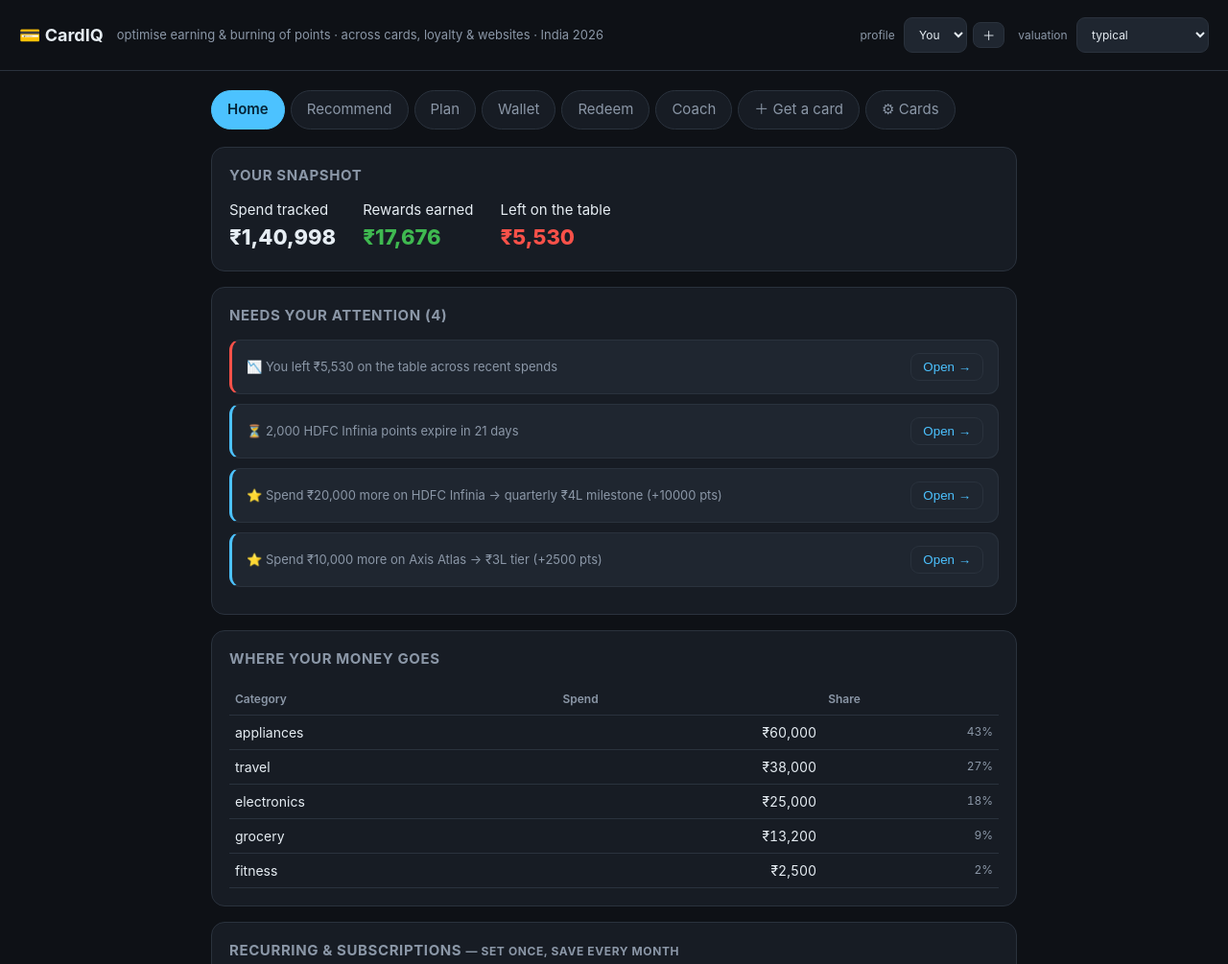
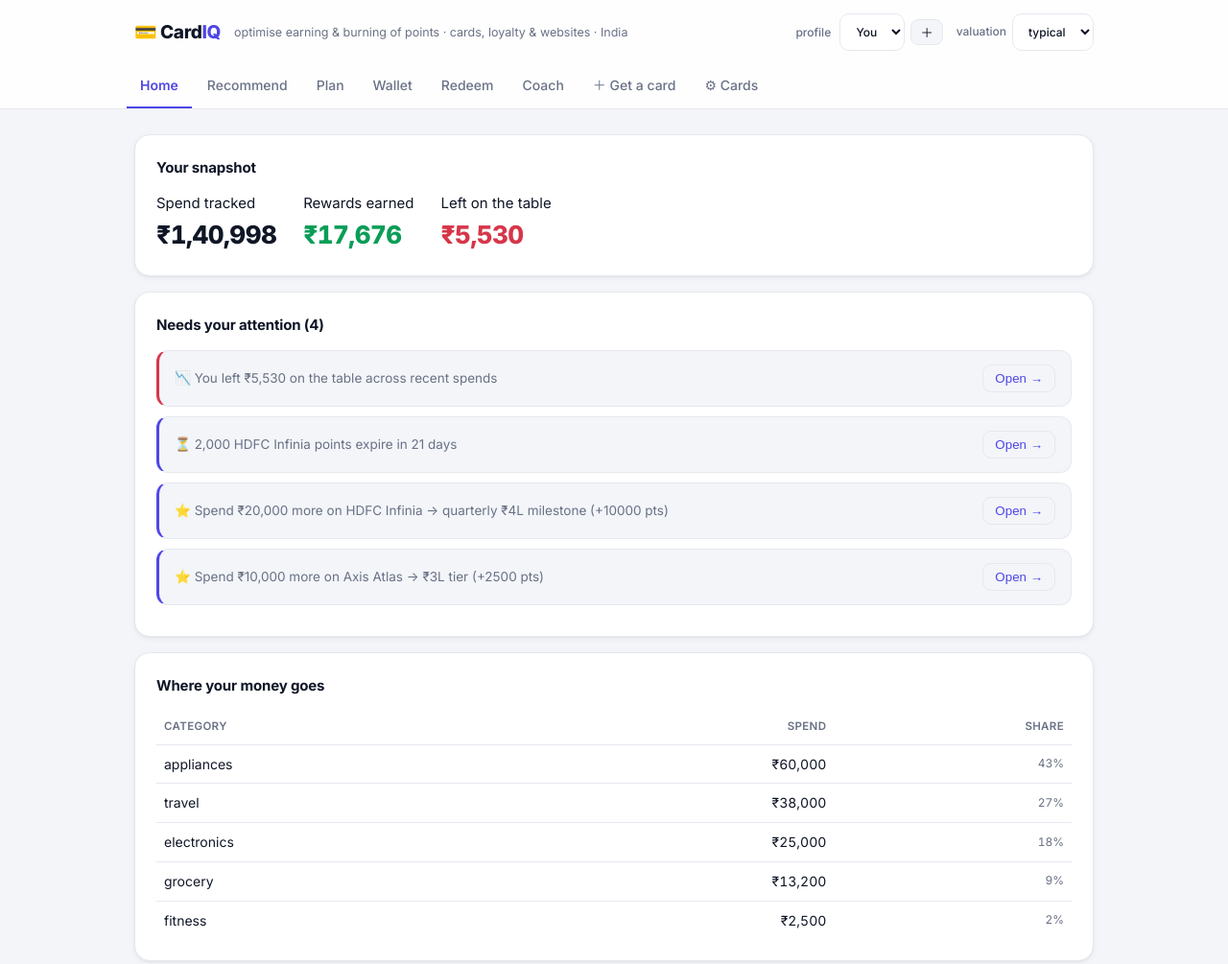
Before and after one commit to mybyes/cardIQ, a website with bundled scripts: page web/index.html in a window 1280 px wide. Shown: the top 1005 px of the page at 96% size. Built offline with nearby package versions, Linux system fonts and the light colour scheme; no server answers.

Commit message:
Redesign: clean premium light theme (book1a-inspired)
- Light palette (white cards, charcoal text, indigo accent), Inter font.
- Sticky top bar: brand (Card·IQ), profile/valuation controls, underline tab nav.
- Refined panels (soft shadows), cards, buttons, inputs (focus rings), tables, KPIs.
- All class/variable names unchanged → app.js inline styles inherit the new system,
  no JS changes needed.

Co-Authored-By: Claude Opus 4.8 <noreply@anthropic.com>

```diff
--- a/web/index.html
+++ b/web/index.html
@@ -7,72 +7,121 @@
     <!-- Split deploy (static front-end + API on Railway): paste your Railway URL here.
          Leave empty when one server hosts both (Railway full-stack) or for local dev. -->
     <meta name="cardiq-api" content="" />
+    <link rel="preconnect" href="https://fonts.googleapis.com" />
+    <link rel="preconnect" href="https://fonts.gstatic.com" crossorigin />
+    <link href="https://fonts.googleapis.com/css2?family=Inter:wght@400;500;600;700;800&display=swap" rel="stylesheet" />
     <style>
       :root {
-        --bg: #0e1116; --panel: #171c24; --panel2: #1f2630; --line: #2a323d;
-        --text: #e6edf3; --muted: #8b97a7; --accent: #4cc2ff; --good: #3fb950;
-        --warn: #d29922; --bad: #f85149; --star: #e3b341;
+        --bg: #f4f5f8; --panel: #ffffff; --panel2: #f3f5f9; --line: #e6e8ef;
+        --text: #0f1626; --muted: #697185;
+        --accent: #4f46e5; --accent-weak: #eef0fe; --accent-ink: #ffffff;
+        --good: #0a9d57; --good-weak: #e8f6ee;
+        --warn: #9a6700; --bad: #d63649; --bad-weak: #fdecee; --star: #b8860b;
+        --shadow: 0 1px 2px rgba(16,24,40,.04), 0 2px 6px rgba(16,24,40,.05);
+        --shadow-lg: 0 6px 24px rgba(16,24,40,.09);
+        --radius: 16px;
       }
       * { box-sizing: border-box; }
-      body { margin: 0; background: var(--bg); color: var(--text); font: 15px/1.5 -apple-system, BlinkMacSystemFont, "Segoe UI", Roboto, sans-serif; }
-      header { padding: 18px 20px; border-bottom: 1px solid var(--line); display: flex; align-items: center; gap: 14px; flex-wrap: wrap; }
-      header h1 { font-size: 18px; margin: 0; }
-      header .sub { color: var(--muted); font-size: 13px; }
-      .wrap { max-width: 880px; margin: 0 auto; padding: 20px; }
-      .tabs { display: flex; gap: 6px; margin-bottom: 18px; flex-wrap: wrap; }
-      .tab { padding: 8px 16px; border-radius: 999px; background: var(--panel); border: 1px solid var(--line); cursor: pointer; color: var(--muted); }
-      .tab.active { background: var(--accent); color: #042438; border-color: var(--accent); font-weight: 600; }
-      .panel { background: var(--panel); border: 1px solid var(--line); border-radius: 14px; padding: 18px; margin-bottom: 16px; }
-      h2 { font-size: 15px; margin: 0 0 14px; color: var(--muted); text-transform: uppercase; letter-spacing: .04em; }
-      label { display: block; font-size: 12px; color: var(--muted); margin: 0 0 4px; }
-      input, select, textarea { width: 100%; background: var(--panel2); border: 1px solid var(--line); color: var(--text); border-radius: 9px; padding: 9px 11px; font: inherit; }
-      .row { display: grid; grid-template-columns: repeat(auto-fit, minmax(130px, 1fr)); gap: 12px; margin-bottom: 12px; }
-      .chk { display: flex; gap: 16px; align-items: center; margin: 4px 0 14px; flex-wrap: wrap; }
-      .chk label { display: flex; align-items: center; gap: 6px; color: var(--text); margin: 0; }
-      .chk input { width: auto; }
-      button.go { background: var(--accent); color: #042438; border: 0; border-radius: 9px; padding: 11px 22px; font-weight: 700; cursor: pointer; font-size: 15px; }
-      .card { border: 1px solid var(--line); border-radius: 11px; padding: 13px 15px; margin-bottom: 10px; background: var(--panel2); }
-      .card.best { border-color: var(--good); box-shadow: 0 0 0 1px var(--good) inset; }
+      body {
+        margin: 0; background: var(--bg); color: var(--text);
+        font-family: "Inter", -apple-system, BlinkMacSystemFont, "Segoe UI", Roboto, sans-serif;
+        font-size: 15px; line-height: 1.55; -webkit-font-smoothing: antialiased;
+      }
+      .num, .total, .val, td.num { font-variant-numeric: tabular-nums; }
+
+      /* ---- sticky top bar (brand + controls + nav) ---- */
+      .topbar { position: sticky; top: 0; z-index: 20; background: rgba(255,255,255,.85); backdrop-filter: saturate(1.4) blur(10px); border-bottom: 1px solid var(--line); }
+      header { max-width: 1040px; margin: 0 auto; padding: 14px 20px; display: flex; align-items: center; gap: 14px; flex-wrap: wrap; }
+      header h1 { font-size: 19px; font-weight: 800; margin: 0; letter-spacing: -.02em; white-space: nowrap; }
+      .brand-iq { color: var(--accent); }
+      header .sub { color: var(--muted); font-size: 12.5px; }
+      header .spacer { margin-left: auto; }
+
+      nav.nav { max-width: 1040px; margin: 0 auto; padding: 0 12px; }
+      .tabs { display: flex; gap: 2px; overflow-x: auto; scrollbar-width: none; }
+      .tabs::-webkit-scrollbar { display: none; }
+      .tab { padding: 11px 14px; cursor: pointer; color: var(--muted); font-size: 14px; font-weight: 500; white-space: nowrap; border-bottom: 2px solid transparent; transition: color .15s; }
+      .tab:hover { color: var(--text); }
+      .tab.active { color: var(--accent); border-bottom-color: var(--accent); font-weight: 600; }
+
+      .wrap { max-width: 1040px; margin: 0 auto; padding: 26px 20px 64px; }
+
+      /* ---- panels & sections ---- */
+      .panel { background: var(--panel); border: 1px solid var(--line); border-radius: var(--radius); padding: 22px; margin-bottom: 16px; box-shadow: var(--shadow); }
+      h2 { font-size: 15px; font-weight: 650; margin: 0 0 14px; color: var(--text); letter-spacing: -.01em; }
+      h2 .meta { font-weight: 400; }
+
+      /* ---- form controls ---- */
+      label { display: block; font-size: 12px; color: var(--muted); margin: 0 0 5px; font-weight: 500; }
+      input, select, textarea { width: 100%; background: #fff; border: 1px solid var(--line); color: var(--text); border-radius: 10px; padding: 10px 12px; font: inherit; transition: border-color .15s, box-shadow .15s; }
+      input:focus, select:focus, textarea:focus { outline: none; border-color: var(--accent); box-shadow: 0 0 0 3px var(--accent-weak); }
+      .row { display: grid; grid-template-columns: repeat(auto-fit, minmax(150px, 1fr)); gap: 12px; margin-bottom: 12px; }
+      .chk { display: flex; gap: 18px; align-items: center; margin: 6px 0 14px; flex-wrap: wrap; }
+      .chk label { display: flex; align-items: center; gap: 7px; color: var(--text); margin: 0; font-size: 14px; }
+      .chk input { width: auto; accent-color: var(--accent); }
+
+      /* ---- buttons ---- */
+      button.go { background: var(--accent); color: var(--accent-ink); border: 0; border-radius: 10px; padding: 11px 20px; font-weight: 600; cursor: pointer; font-size: 14.5px; box-shadow: var(--shadow); transition: filter .15s, transform .05s; }
+      button.go:hover { filter: brightness(1.07); }
+      button.go:active { transform: translateY(1px); }
+
+      /* ---- cards ---- */
+      .card { border: 1px solid var(--line); border-radius: 12px; padding: 14px 16px; margin-bottom: 10px; background: var(--panel2); transition: box-shadow .15s; }
+      .card.best { border-color: var(--accent); background: var(--accent-weak); box-shadow: 0 0 0 1px var(--accent) inset; }
       .card .top { display: flex; justify-content: space-between; align-items: baseline; gap: 10px; }
-      .card .name { font-weight: 700; font-size: 16px; }
+      .card .name { font-weight: 700; font-size: 16px; letter-spacing: -.01em; }
       .card .val { font-weight: 800; font-size: 18px; }
       .card .val small { font-weight: 500; color: var(--muted); font-size: 12px; }
-      .badge { font-size: 11px; padding: 2px 8px; border-radius: 999px; background: var(--good); color: #042; font-weight: 700; margin-left: 8px; }
-      .bd { color: var(--muted); font-size: 13px; margin-top: 8px; }
+      .badge { font-size: 10.5px; padding: 3px 9px; border-radius: 999px; background: var(--accent); color: #fff; font-weight: 700; margin-left: 8px; letter-spacing: .03em; text-transform: uppercase; vertical-align: middle; }
+
+      /* ---- text helpers ---- */
+      .bd { color: var(--muted); font-size: 13.5px; margin-top: 8px; }
       .bd div { padding: 1px 0; }
+      .bd b { color: var(--text); font-weight: 600; }
       .warn { color: var(--warn); }
       .star { color: var(--star); }
-      .bar { height: 8px; border-radius: 999px; background: var(--panel); overflow: hidden; margin: 5px 0; border: 1px solid var(--line); }
-      .bar > span { display: block; height: 100%; background: var(--accent); }
       .meta { color: var(--muted); font-size: 12px; }
-      table { width: 100%; border-collapse: collapse; font-size: 14px; }
-      td, th { text-align: left; padding: 7px 6px; border-bottom: 1px solid var(--line); }
-      th { color: var(--muted); font-weight: 600; font-size: 12px; }
-      td.num { text-align: right; font-variant-numeric: tabular-nums; }
+      .hint { color: var(--muted); font-size: 12.5px; margin-top: 6px; }
       .leak { color: var(--bad); font-weight: 600; }
       .ok { color: var(--good); }
-      textarea { min-height: 96px; resize: vertical; font-family: ui-monospace, monospace; font-size: 13px; }
-      .hint { color: var(--muted); font-size: 12px; margin-top: 6px; }
-      .total { font-size: 22px; font-weight: 800; }
-      .disclaimer { color: var(--muted); font-size: 11px; margin-top: 4px; }
+      .total { font-size: 26px; font-weight: 800; letter-spacing: -.02em; display: inline-block; margin-top: 2px; }
+
+      /* ---- progress bar ---- */
+      .bar { height: 7px; border-radius: 999px; background: var(--line); overflow: hidden; margin: 6px 0; }
+      .bar > span { display: block; height: 100%; background: var(--accent); border-radius: 999px; }
+
+      /* ---- tables ---- */
+      table { width: 100%; border-collapse: collapse; font-size: 14px; }
+      td, th { text-align: left; padding: 9px 8px; border-bottom: 1px solid var(--line); }
+      tr:last-child td { border-bottom: 0; }
+      th { color: var(--muted); font-weight: 600; font-size: 11.5px; text-transform: uppercase; letter-spacing: .03em; }
+      td.num, th.num { text-align: right; }
+
+      textarea { min-height: 96px; resize: vertical; font-family: ui-monospace, "SF Mono", monospace; font-size: 13px; }
+      .disclaimer { color: var(--muted); font-size: 11.5px; margin-top: 8px; text-align: center; }
+      code { background: var(--panel2); border: 1px solid var(--line); border-radius: 5px; padding: 1px 5px; font-size: 12.5px; }
+      a { color: var(--accent); }
+
+      @media (max-width: 620px) { header .sub { display: none; } }
     </style>
   </head>
   <body>
+    <div class="topbar">
       <header>
-      <h1>💳 CardIQ</h1>
-      <span class="sub">optimise earning &amp; burning of points · across cards, loyalty &amp; websites · India 2026</span>
-      <span style="margin-left:auto"></span>
+        <h1>💳 Card<span class="brand-iq">IQ</span></h1>
+        <span class="sub">optimise earning &amp; burning of points · cards, loyalty &amp; websites · India</span>
+        <span class="spacer"></span>
         <span id="profilebar" style="display:flex; gap:6px; align-items:center"></span>
-      <label style="margin:0">
+        <label style="margin:0; display:flex; align-items:center; gap:6px; font-size:12px">
           valuation
-        <select id="mode" style="width:auto; display:inline-block; margin-left:6px">
-          <option value="best">best (optimizer)</option>
+          <select id="mode" style="width:auto">
+            <option value="best">best</option>
             <option value="typical" selected>typical</option>
-          <option value="floor">floor (cashback)</option>
+            <option value="floor">floor</option>
           </select>
         </label>
       </header>
-    <div class="wrap">
+      <nav class="nav">
         <div class="tabs">
           <div class="tab active" data-tab="home">Home</div>
           <div class="tab" data-tab="recommend">Recommend</div>
@@ -83,6 +132,9 @@
           <div class="tab" data-tab="getcard">＋ Get a card</div>
           <div class="tab" data-tab="cards">⚙ Cards</div>
         </div>
+      </nav>
+    </div>
+    <div class="wrap">
       <div id="home"></div>
       <div id="recommend" hidden></div>
       <div id="plan" hidden></div>
@@ -91,7 +143,7 @@
       <div id="coach" hidden></div>
       <div id="getcard" hidden></div>
       <div id="cards" hidden></div>
-      <p class="disclaimer">Illustrative + researched data (June 2026). Verify against issuer T&Cs before financial decisions.</p>
+      <p class="disclaimer">Illustrative + researched data (2026). Verify against issuer T&Cs before financial decisions.</p>
     </div>
     <script type="module" src="/web/app.js"></script>
   </body>
```
Lines whose indentation alone changed are shown as unchanged.
